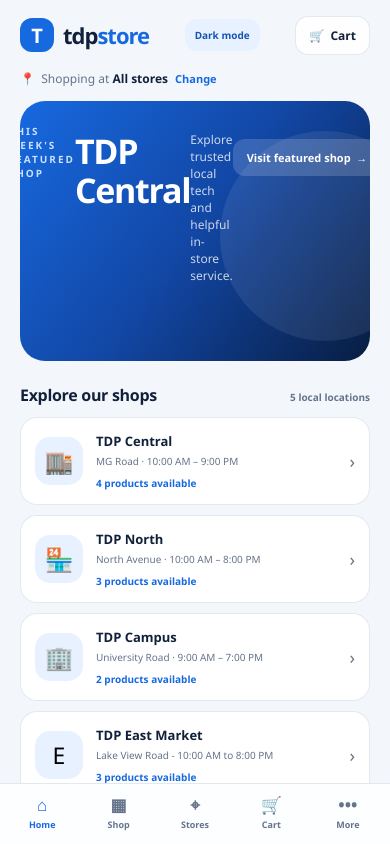
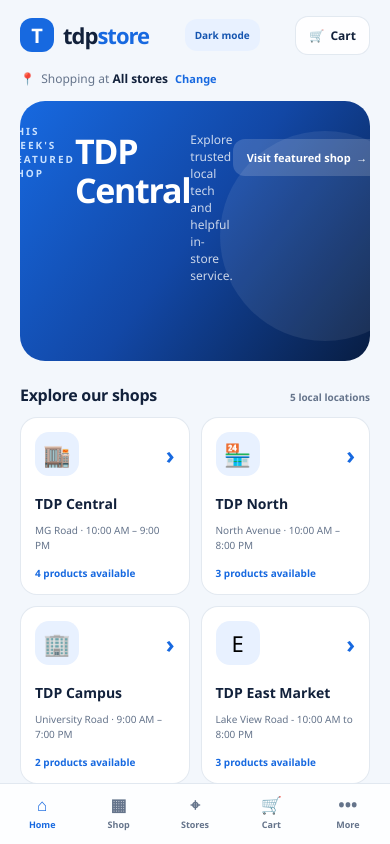
Before and after one commit to Chriszpaul/tdpstore, a React Native app: screen / in a window 390 px wide. Built offline with nearby package versions, Linux system fonts and the light colour scheme.

Commit message:
Show home stores as rectangular cards

```diff
--- a/App.js
+++ b/App.js
@@ -197,14 +197,17 @@ export default function App() {
         <View style={styles.adGlow} />
       </LinearGradient>
       <View style={styles.sectionHeading}><Text style={styles.sectionTitle}>Explore our shops</Text><Text style={styles.sectionHint}>{shopStores.length} local locations</Text></View>
-      {shopStores.map((store) => {
-        const count = products.filter((product) => product.store === store.id).length;
-        return <TouchableOpacity key={store.id} style={styles.homeStoreCard} onPress={() => { setStoreId(store.id); setCategory('All'); setSearch(''); setTab('Shop'); }} accessibilityRole="button" accessibilityLabel={"Browse " + store.name}>
-          <View style={styles.homeStoreIcon}><Text style={styles.homeStoreEmoji}>{store.icon}</Text></View>
-          <View style={styles.storeCopy}><Text style={styles.storeName}>{store.name}</Text><Text style={styles.muted}>{store.area}</Text><Text style={styles.storeCount}>{count} products available</Text></View>
-          <Text style={styles.menuArrow}>›</Text>
-        </TouchableOpacity>;
-      })}
+      <View style={styles.homeStoreGrid}>
+        {shopStores.map((store) => {
+          const count = products.filter((product) => product.store === store.id).length;
+          return <TouchableOpacity key={store.id} style={styles.homeStoreCard} onPress={() => { setStoreId(store.id); setCategory('All'); setSearch(''); setTab('Shop'); }} accessibilityRole="button" accessibilityLabel={"Browse " + store.name}>
+            <View style={styles.homeStoreCardTop}><View style={styles.homeStoreIcon}><Text style={styles.homeStoreEmoji}>{store.icon}</Text></View><Text style={styles.storeBlockArrow}>›</Text></View>
+            <Text style={styles.storeBlockName}>{store.name}</Text>
+            <Text numberOfLines={2} style={styles.muted}>{store.area}</Text>
+            <Text style={styles.storeCount}>{count} products available</Text>
+          </TouchableOpacity>;
+        })}
+      </View>
     </>;
   }
 
@@ -329,7 +332,7 @@ function createStyles(colors) {
   topCart: { paddingHorizontal: 13, paddingVertical: 10, borderRadius: 13, backgroundColor: colors.glass, borderWidth: 1, borderColor: colors.border }, topCartText: { color: colors.text, fontSize: 12, fontWeight: '700' },
   delivery: { flexDirection: 'row', alignItems: 'center', paddingBottom: 14, gap: 7 }, deliveryText: { color: colors.muted, fontSize: 12 }, deliveryStrong: { color: colors.text, fontWeight: '700' }, changeLink: { color: colors.primary, fontSize: 11, fontWeight: '700' },
   featuredShopAd: { minHeight: 260, justifyContent: 'center', alignItems: 'flex-start' }, adGlow: { position: 'absolute', width: 210, height: 210, borderRadius: 110, right: -60, top: 30, backgroundColor: 'rgba(255,255,255,0.08)' },
-  homeStoreCard: { flexDirection: 'row', alignItems: 'center', gap: 13, padding: 14, borderRadius: 17, backgroundColor: colors.surface, borderWidth: 1, borderColor: colors.border, marginBottom: 10 }, homeStoreIcon: { width: 48, height: 48, borderRadius: 15, backgroundColor: colors.soft, alignItems: 'center', justifyContent: 'center' }, homeStoreEmoji: { fontSize: 23 },
+  homeStoreGrid: { flexDirection: 'row', flexWrap: 'wrap', justifyContent: 'space-between', gap: 11 }, homeStoreCard: { width: '48%', flexGrow: 1, flexBasis: '42%', minHeight: 178, justifyContent: 'space-between', padding: 14, borderRadius: 17, backgroundColor: colors.surface, borderWidth: 1, borderColor: colors.border }, homeStoreCardTop: { flexDirection: 'row', alignItems: 'center', justifyContent: 'space-between' }, homeStoreIcon: { width: 44, height: 44, borderRadius: 14, backgroundColor: colors.soft, alignItems: 'center', justifyContent: 'center' }, homeStoreEmoji: { fontSize: 22 }, storeBlockName: { color: colors.text, fontSize: 14, fontWeight: '800', marginTop: 12 }, storeBlockArrow: { color: colors.primary, fontSize: 24, fontWeight: '600' },
   filterPanel: { padding: 14, borderRadius: 18, backgroundColor: colors.surface, borderWidth: 1, borderColor: colors.border, marginTop: 4 }, filterPanelHeading: { flexDirection: 'row', alignItems: 'baseline', justifyContent: 'space-between', marginBottom: 7 }, filterPanelTitle: { color: colors.text, fontSize: 14, fontWeight: '800', letterSpacing: 0.1 }, filterGroup: { marginTop: 8 }, clearSearch: { color: colors.primary, fontSize: 10, fontWeight: '700', minWidth: 32, textAlign: 'right' },
   hero: { minHeight: 220, borderRadius: 25, overflow: 'hidden', padding: 23, flexDirection: 'row', alignItems: 'center' }, heroCopy: { flex: 1, zIndex: 1 }, eyebrow: { color: '#C9E1FF', fontSize: 10, fontWeight: '800', letterSpacing: 2 },
   heroTitle: { color: '#FFFFFF', fontSize: 34, fontWeight: '800', lineHeight: 39, letterSpacing: -1.3, marginTop: 8 }, heroSubtitle: { color: 'rgba(255,255,255,0.78)', fontSize: 12, marginTop: 7 }, heroButton: { alignSelf: 'flex-start', backgroundColor: 'rgba(255,255,255,0.16)', paddingHorizontal: 14, paddingVertical: 11, borderRadius: 12, marginTop: 15 }, heroButtonText: { color: '#FFFFFF', fontSize: 11, fontWeight: '700' },
```
Also changed, not shown: 2 other files (tests, documents, lock files or other folders).
